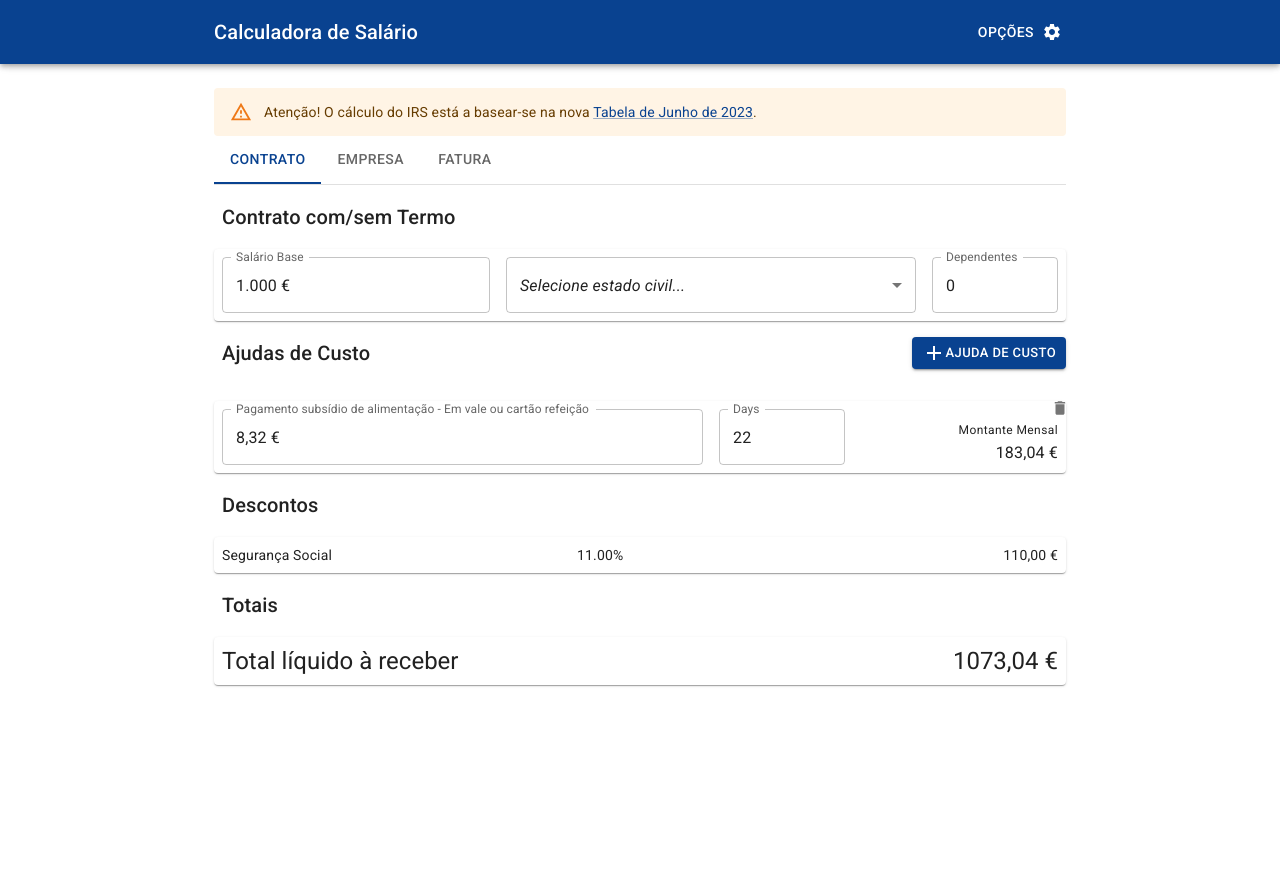
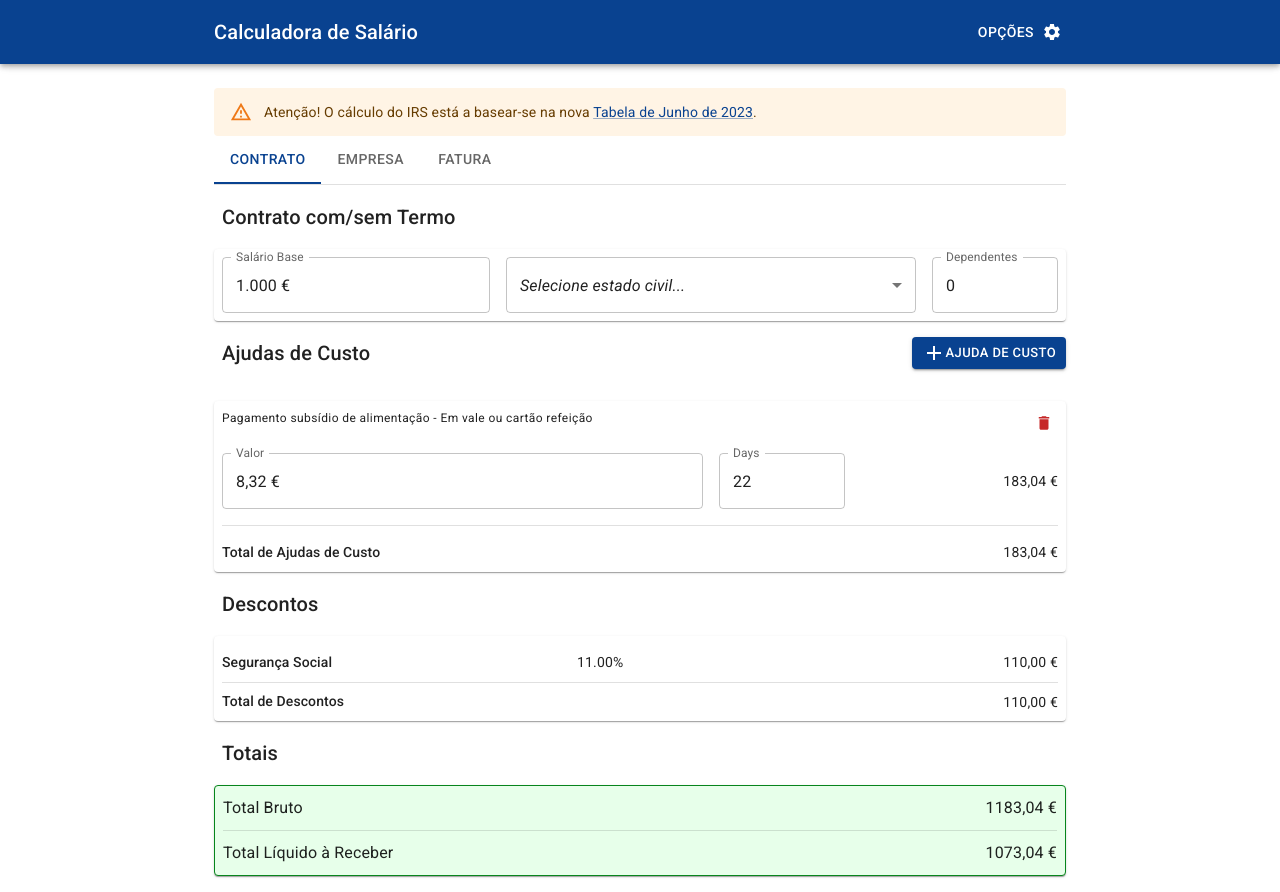
Before and after one commit to edgarmesquita/salary-calculator.github.io, a Next.js app: page / in a window 1280 px wide. Before the commit the page ends 800 px from the top, so only its background shows below. Built offline with nearby package versions, Linux system fonts and the light colour scheme.

Commit message:
improving layout

```diff
--- a/src/pages/index.tsx
+++ b/src/pages/index.tsx
@@ -244,18 +244,26 @@ export default function HomePage() {
         setDrawer(open);
       };
 
-  const getTotalNet = () => {
+  const getTotalGross = (includeAllowances: boolean = false) => {
     let salary = baseSalary;
     if (values.hasVacationTwelfths)
       salary += (baseSalary * (values.vacationTwelfthsPercent / 100)) / 12;
     if (values.hasChristmasTwelfths)
       salary += (baseSalary * (values.christmasTwelfthsPercent / 100)) / 12;
-
-    return salary - (salary * ss) - (salary * (irs ?? 0)) + allowanceSum;
+    return salary + (includeAllowances ? getTotalAllowance() : 0);
+  }
+  const getTotalNet = () => {
+    const salary = getTotalGross();
+    return salary - getTotalDiscounts(salary) + allowanceSum;
   }
 
   const getTotalAllowance = () => {
     return values.allowances.map(o => o.value * (isNaN(o.quantity) ? 0 : o.quantity)).reduce((a, b) => a + b, 0);
+  }
+
+  const getTotalDiscounts = (salary?: number) => {
+    salary ??= getTotalGross();
+    return (salary * ss) + (salary * (irs ?? 0));
   }
 
   const getTotalCompany = () => {
@@ -437,7 +445,7 @@ export default function HomePage() {
               <AddIcon />{" "}Ajuda de Custo
             </Button>
           </Stack>
-
+          <Card sx={{ p: 1, mb: 2 }}>
             {values.allowances.map((o, i) => {
               let quantity = isNaN(o.quantity) || o.quantity < 0 ? 0 : o.quantity;
               if (quantity.toString().length > 3)
@@ -445,12 +453,26 @@ export default function HomePage() {
               let value = isNaN(o.value) || o.value < 0 ? 0 : o.value;
               if (Math.round(value).toString().length > 9)
                 value = parseFloat(Math.round(value).toString().substring(0, 9));
+
               return (
-              <Card key={o.id} sx={{ p: 1, mb: 2 }}>
+                <React.Fragment key={o.id}>
+
                   <Grid container spacing={2}>
-                  <Grid xs={12} sm={7}>
+                    <Grid xs={12}>
+                      <Stack direction={"row"} alignItems="flex-start">
+                        <Typography variant="caption" sx={{ display: 'flex', flexGrow: 1 }}>{o.name}</Typography>
+                        <IconButton size='small' color="error"
+                          aria-label="delete"
+                          onClick={handleAllowanceItemDelete(i)}
+                        >
+                          <DeleteIcon fontSize="inherit" />
+                        </IconButton>
+                      </Stack>
+
+                    </Grid>
+                    <Grid xs={5} sm={7}>
                       <TextField
-                      label={o.name}
+                        label={"Valor"}
                         value={value}
                         onChange={handleAllowanceItemChange(i, 'value', parseFloat)}
                         name={`allowances[${i}].value`}
@@ -478,23 +500,26 @@ export default function HomePage() {
                       )}
 
                     </Grid>
-                  <Grid xs={8} sm={3} textAlign="right" sx={{ pt: 2, position: 'relative' }}>
+                    <Grid xs={3} sm={3} display="flex" alignItems="center" justifyContent="end">
 
-                    <IconButton size='small'
-                      aria-label="delete"
-                      onClick={handleAllowanceItemDelete(i)}
-                      sx={{ mt: 1, position: 'absolute', right: -8, top: -15 }}>
-                      <DeleteIcon fontSize="inherit" />
-                    </IconButton>
-
-                    <Typography variant='caption'>Montante Mensal</Typography>
-                    <Typography>{formatCurrency(value * quantity)}</Typography>
+                      <Typography variant="body2">{formatCurrency(value * quantity)}</Typography>
 
                     </Grid>
                   </Grid>
-              </Card>
+                  <Divider sx={{ my: 2 }} />
+                </React.Fragment>
               );
             })}
+            <Grid container spacing={2}>
+              <Grid xs={9}>
+                <Typography variant="subtitle2">Total de Ajudas de Custo</Typography>
+              </Grid>
+              <Grid xs={3} textAlign="right">
+                <Typography variant="body2">{formatCurrency(getTotalAllowance())}</Typography>
+              </Grid>
+            </Grid>
+          </Card>
+
           {values.hasVacationTwelfths && (
             <Card sx={{ p: 1, mb: 2 }}>
               <Grid container spacing={2}>
@@ -554,22 +579,23 @@ export default function HomePage() {
           <Card sx={{ p: 1, mb: 2 }}>
             <Grid container spacing={2}>
               <Grid xs={5}>
-                <Typography variant='body2'>Segurança Social</Typography>
+                <Typography variant='subtitle2' sx={{ py: 1 }}>Segurança Social</Typography>
               </Grid>
               <Grid xs={3}>
-                <Typography variant='body2'>{(ss * 100).toFixed(2)}%</Typography>
+                <Typography variant='body2' sx={{ py: 1 }}>{(ss * 100).toFixed(2)}%</Typography>
               </Grid>
               <Grid xs={4} textAlign="right">
-                <Typography variant='body2'>{formatCurrency(baseSalary * ss)}</Typography>
+                <Typography variant='body2' sx={{ py: 1 }}>{formatCurrency(baseSalary * ss)}</Typography>
               </Grid>
             </Grid>
-          </Card>
 
-          {echelon && scale && irs && (
-            <Card sx={{ p: 1, mb: 2 }}>
+
+            {echelon && scale && irs && irs > 0 && (
+              <>
+                <Divider sx={{ mb: 1 }} />
                 <Grid container spacing={2}>
                   <Grid xs={8}>
-                  <Typography variant='body2' component="div">Imposto de Renda</Typography>
+                    <Typography variant='subtitle2' component="div">Imposto de Renda</Typography>
                     {values.hasRnh ? (
                       <Typography variant='caption' component="div">Residente não habitual</Typography>
                     ) : (
@@ -581,22 +607,41 @@ export default function HomePage() {
 
                     <Typography variant='body2' component="div">Taxa efetiva: {(irs * 100).toFixed(2)}%</Typography>
                   </Grid>
-                <Grid xs={4} textAlign="right">
+                  <Grid xs={4} display="flex" alignItems="center" justifyContent="end">
                     <Typography variant='body2'>{formatCurrency(baseSalary * irs)}</Typography>
                   </Grid>
                 </Grid>
-            </Card>
+              </>
             )}
 
+            <Divider sx={{ mb: 1 }} />
+            <Grid container spacing={2}>
+              <Grid xs={8}>
+                <Typography variant='subtitle2' component="div">Total de Descontos</Typography>
+              </Grid>
+              <Grid xs={4} display="flex" alignItems="center" justifyContent="end">
+                <Typography variant='body2'>{formatCurrency(getTotalDiscounts())}</Typography>
+              </Grid>
+            </Grid>
+          </Card>
           <Typography variant="h6" sx={{ mb: 2, ml: 1 }}>Totais</Typography>
 
-          <Card sx={{ p: 1, mb: 2 }}>
+          <Card sx={{ p: 1, mb: 2, border: '1px solid #07851C', backgroundColor: '#E7FFEA'}}>
             <Grid container spacing={2}>
               <Grid xs={6}>
-                <Typography variant='h5'>Total líquido à receber</Typography>
+                <Typography variant='subtitle1'>Total Bruto</Typography>
               </Grid>
-              <Grid xs={6} textAlign="right">
-                <Typography variant='h5'>{formatCurrency(getTotalNet())}</Typography>
+              <Grid xs={6} display="flex" alignItems="center" justifyContent="end">
+                <Typography variant='subtitle1'>{formatCurrency(getTotalGross(true))}</Typography>
+              </Grid>
+            </Grid>
+            <Divider sx={{my: 1}} />
+            <Grid container spacing={2}>
+              <Grid xs={6}>
+                <Typography variant='subtitle1'>Total Líquido à Receber</Typography>
+              </Grid>
+              <Grid xs={6} display="flex" alignItems="center" justifyContent="end">
+                <Typography variant='subtitle1'>{formatCurrency(getTotalNet())}</Typography>
               </Grid>
             </Grid>
           </Card>
--- a/src/theme.ts
+++ b/src/theme.ts
@@ -11,7 +11,7 @@ const theme = createTheme({
             main: '#19857b',
         },
         error: {
-            main: red.A400,
+            main: red[800],
         },
     }
 });
```
Lines whose indentation alone changed are shown as unchanged.
